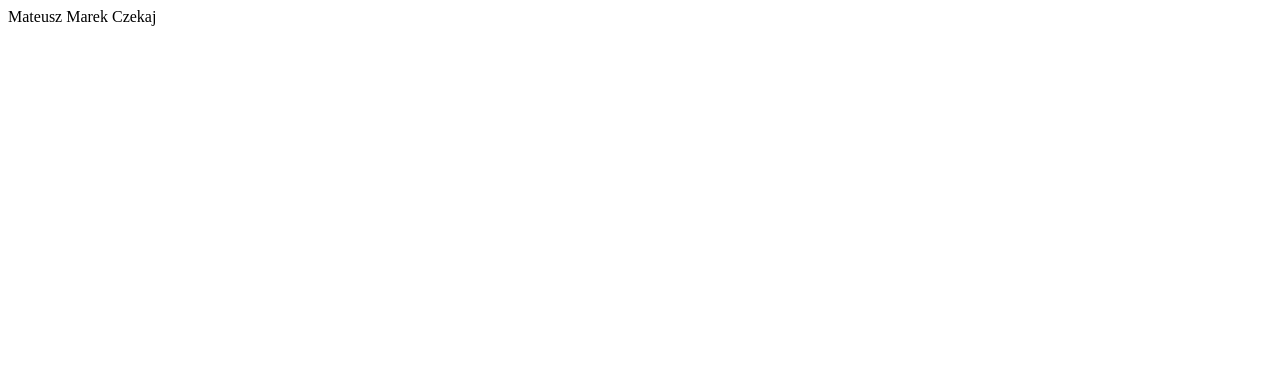
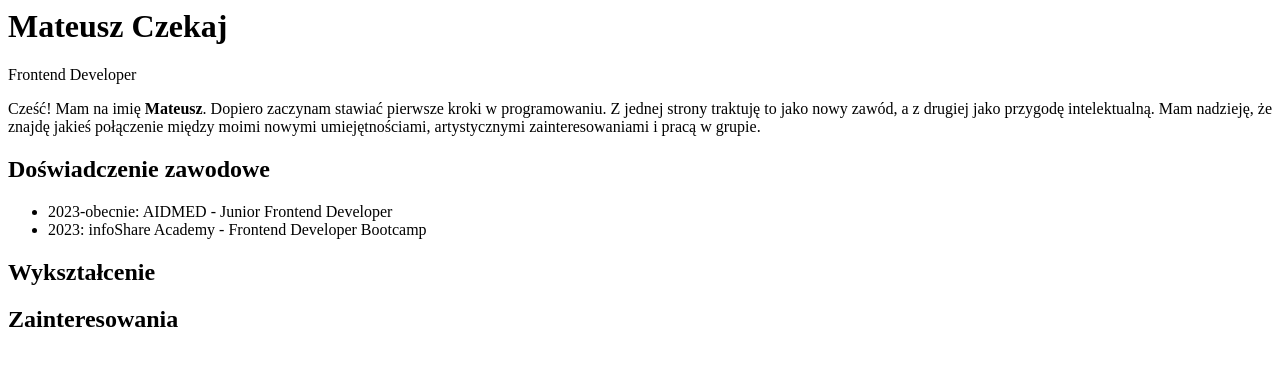
Before and after one commit to mateusz-czekaj/html-course, a plain HTML site: page index.html in a window 1280 px wide. Drawn offline with Linux system fonts and the light colour scheme.

Commit message:
after #5

```diff
--- a/index.html
+++ b/index.html
@@ -1 +1,16 @@
-Mateusz Marek Czekaj
+<h1>Mateusz Czekaj</h1>
+<span>Frontend Developer</span>
+<p>Cześć! Mam na imię <b>Mateusz</b>.
+    Dopiero zaczynam stawiać pierwsze kroki w programowaniu. Z jednej
+    strony traktuję to jako nowy zawód, a z drugiej jako przygodę
+    intelektualną. Mam nadzieję, że znajdę jakieś połączenie między moimi
+    nowymi umiejętnościami, artystycznymi zainteresowaniami i pracą
+    w grupie.
+</p>
+<h2>Doświadczenie zawodowe</h2>
+<ul>
+    <li>2023-obecnie: AIDMED - Junior Frontend Developer</li>
+    <li>2023: infoShare Academy - Frontend Developer Bootcamp</li>
+</ul>
+<h2>Wykształcenie</h2>
+<h2>Zainteresowania</h2>
```
